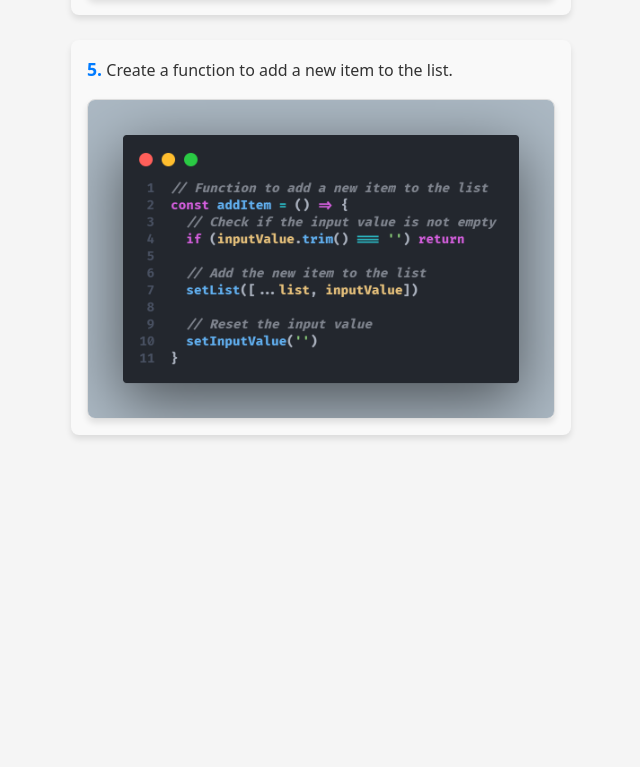
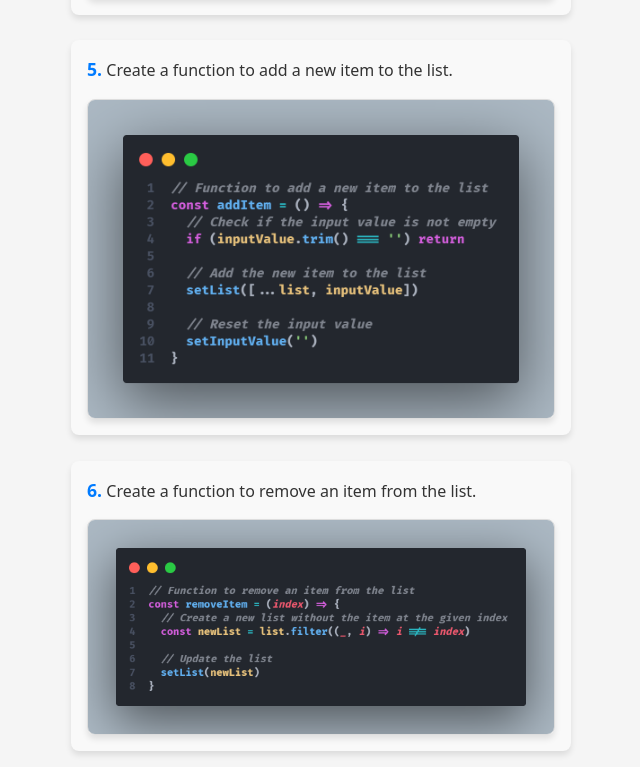
Before and after one commit to Espadv69/useState-Basics, a React (Vite) app in the folder DynamicList/: page / in a window 1280 px wide. Shown: the part 1678-2445 px from the top of the page, without its empty margins (319-959 px from the left). Before the commit the page ends 2129 px from the top, so only its background shows below. Built offline with nearby package versions, Linux system fonts and the light colour scheme; the HTML template or start-up script is replaced by a standard one.

Commit message:
Add sixth step explanation for creating a function to remove an item in Explanation component

```diff
--- a/DynamicList/src/components/Explanation/Explanation.jsx
+++ b/DynamicList/src/components/Explanation/Explanation.jsx
@@ -39,6 +39,13 @@ const Explanation = () => {
           imgUrl="/images/addItemFunction.png"
           imgAlt="code snippet of a function to add a new item"
         />
+
+        <LiExplanation
+          stepNumber={6}
+          description="Create a function to remove an item from the list."
+          imgUrl="/images/removeItemFunction.png"
+          imgAlt="code snippet of a function to remove an item from the list"
+        />
       </ol>
     </section>
   )
```
